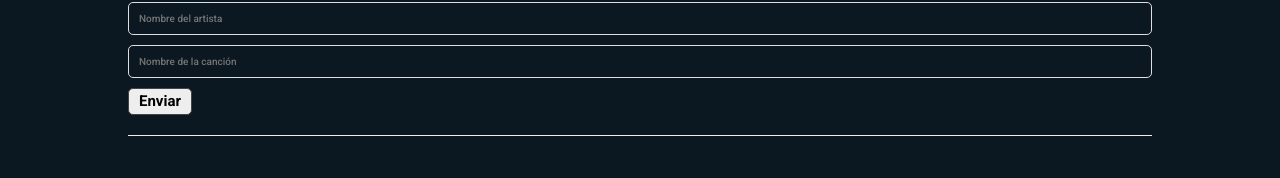
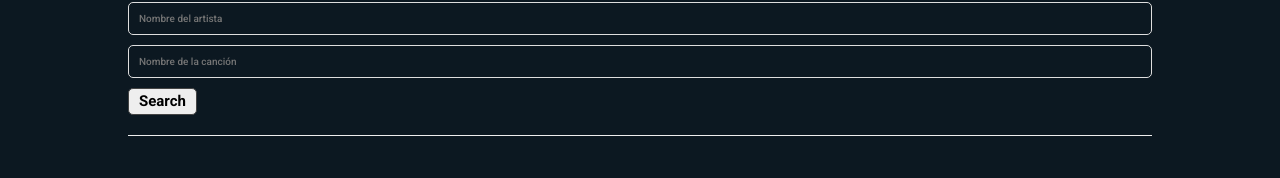
Before and after one commit to DavidDlp/search-song, a React (Create React App) app: page /song-search in a window 1280 px wide. Shown: the part 114-292 px from the top of the page. Built offline with nearby package versions, Linux system fonts and the light colour scheme; a web font is replaced by a local one.

Commit message:
modified organize FavoriteSong

```diff
--- a/src/App.js
+++ b/src/App.js
@@ -9,7 +9,7 @@ import Footer from "./core/Footer";
 //Routes
 import Home from "./pages/Home";
 import SongSearch from "./pages/SongSearch";
-import FavoriteSong from "./pages/FavoriteSong";
+import FavoriteSongs from "./pages/FavoriteSongs";
 
 function App() {
   return (
@@ -18,7 +18,7 @@ function App() {
       <Routes>
         <Route path="/" element={<Home />} />
         <Route path="/song-search" element={<SongSearch />} />
-        <Route path="/favorite-song" element={<FavoriteSong />} />
+        <Route path="/favorite-song" element={<FavoriteSongs />} />
       </Routes>
       <Footer />
     </div>
--- a/src/components/SongForm.js
+++ b/src/components/SongForm.js
@@ -44,7 +44,7 @@ const SongForm = ({ handleSearch }) => {
           onChange={handleChange}
           value={form.song}
         />
-        <input type="submit" value="Enviar" />
+        <input type="submit" value="Search" />
       </form>
     </div>
   );
--- a/src/pages/FavoriteSong.js
+++ b/src/pages/FavoriteSongs.js
@@ -1,7 +1,7 @@
 import React from "react";
 import FavoriteTableRow from "../components/FavoriteTableRow";
 
-const FavoriteSong = () => {
+const FavoriteSongs = () => {
   return (
     <div className="gnl-box">
       <h3>Mis canciones favoritas</h3>
@@ -21,4 +21,4 @@ const FavoriteSong = () => {
   );
 };
 
-export default FavoriteSong;
+export default FavoriteSongs;
```
